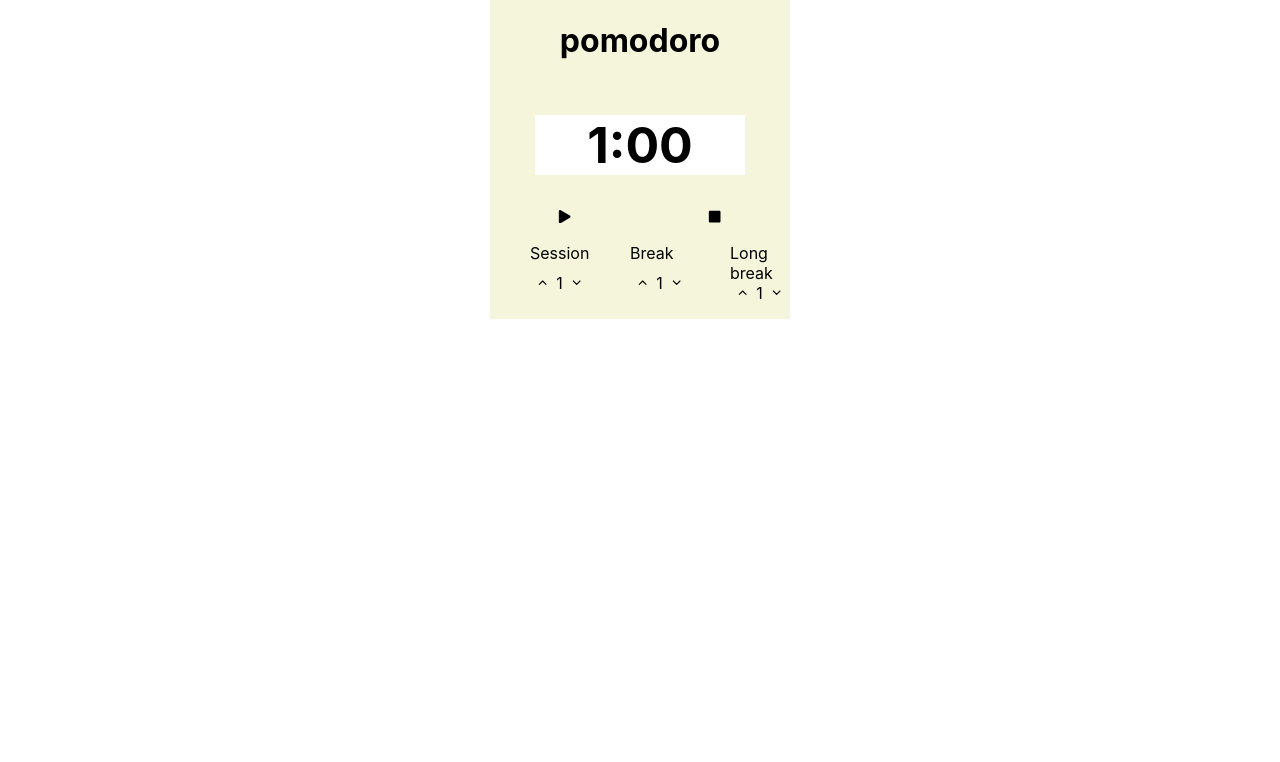
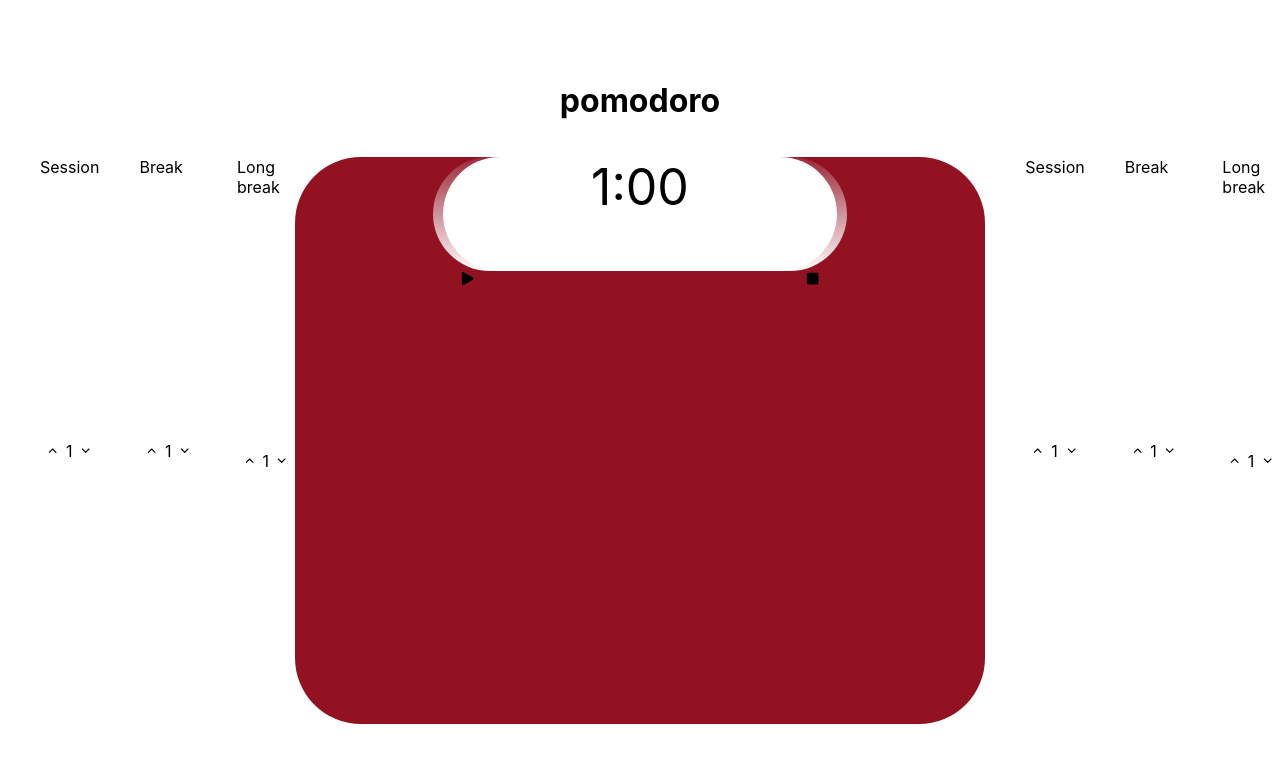
Before and after one commit to davidGasanov/Pomodoro-clock, a React (Create React App) app: page / in a window 1280 px wide. Shown: the top 762 px of the page. Built offline with nearby package versions, Linux system fonts and the light colour scheme.

Commit message:
style: add box dimensions and color.
 add initial form of the clock, as well as the flex-classes to shape the general layout of the app.

```diff
--- a/src/App.css
+++ b/src/App.css
@@ -1,7 +1,18 @@
 .App {
+  min-height: 100vh;
   display: flex;
   flex-direction: column;
-  align-items: center;
+  justify-content: center;
+}
+
+.display-and-control {
+  height: 600px;
+  display: flex;
+  justify-content: center;
+}
+
+.status-display {
+  text-align: center;
 }
 
 .App-logo {
@@ -39,28 +50,26 @@
   }
 }
 
-
-button{
+button {
   cursor: pointer;
   background: none;
   border: none;
 }
 
-
 /* --- <Time Display> --- */
 
-
-.time-box{
-  width: 300px;
-  height: auto;
+.clock-box {
   display: flex;
   flex-direction: column;
   align-items: center;
-  background-color:beige
+  align-self: center;
+  width: 754px;
+  height: 567px;
+  background: #931222;
+  border-radius: 66px;
 }
 
-.time-and-toggles{
-  width: 300px;
+.time-and-toggles {
   display: flex;
   flex-direction: column;
   align-items: center;
@@ -68,40 +77,52 @@ button{
   text-align: center;
 }
 
-.toggles{
+.toggles {
   width: 100%;
   display: flex;
-  justify-content:space-around;
+  justify-content: space-around;
 }
 
+.time-display-box {
+  font-size: 50px;
+  width: 60%;
+  background: linear-gradient(180deg, #9d2938 0%, #fefcfc 100%);
+  border-radius: 82px;
+  height: 20%;
+  box-sizing: border-box;
 
-.display-box{
-  font-size: 50px;
-  width: 70%;
-  background-color: white;
+  display: flex;
+  justify-content: center;
+  align-items: center;
 }
+
+.time-box{
+  border-radius: 82px;
+  width: 100%;
+  height: 100%;
+  text-align: center;
+  background: white;
+  margin: 10px;
+
+}
+
 
 /* --- </Time Display> --- */
 
 
-
-
-
 /* --- <Time Control> --- */
 
-
-.time-card-div{
+.time-card-div {
   display: flex;
 }
 
-.time-card{
+.time-card {
   list-style-type: none;
   width: 25%;
   display: grid;
   grid-template-areas:
-  "h h h"
-  "u t d"
+    "h h h"
+    "u t d";
 }
 
-
 /* --- </Time Control> --- */
--- a/src/App.js
+++ b/src/App.js
@@ -63,8 +63,7 @@ function App() {
   };
 
   const subtractMinute = () => {
-    if(initialTime > 60)
-    setInitialTime(initialTime - 60);
+    if (initialTime > 60) setInitialTime(initialTime - 60);
   };
 
   const resetTimer = () => {
@@ -77,6 +76,13 @@ function App() {
 
   return (
     <div className="App">
+      <h1 className="status-display">{modeStatus}</h1>
+      <div className="display-and-control">
+      <TimeControl
+          initialTime={initialTime}
+          defaultBreak={defaultBreak}
+          defaultLongBreak={defaultLongBreak}
+        />
         <TimeDisplay
           toggleCounter={toggleCounter}
           resetTimer={resetTimer}
@@ -84,10 +90,14 @@ function App() {
           pomodoro={pomodoro}
           setPomodoro={setPomodoro}
           counterStatus={counterStatus}
+        />
+            <TimeControl
           initialTime={initialTime}
           defaultBreak={defaultBreak}
           defaultLongBreak={defaultLongBreak}
         />
+
+      </div>
     </div>
   );
 }
--- a/src/components/TimeDisplay.js
+++ b/src/components/TimeDisplay.js
@@ -10,26 +10,22 @@ import { FaPlay, FaPause, FaStop } from "react-icons/fa";
 const TimeDisplay = ({
   toggleCounter,
   resetTimer,
-  modeStatus,
   pomodoro,
   setPomodoro,
   counterStatus,
-  initialTime,
-  defaultBreak,
-  defaultLongBreak,
 }) => {
   useEffect(() => {
     if (counterStatus && pomodoro > 0) {
       var timeOut = setTimeout(() => {
-          console.log("Counter status: "+counterStatus);
+        console.log("Counter status: " + counterStatus);
         setPomodoro(pomodoro - 1);
         console.log(pomodoro);
       }, 1000);
     }
 
-    return () =>{
+    return () => {
       clearTimeout(timeOut);
-    }
+    };
   }, [pomodoro, counterStatus]);
 
   let minutes = Math.floor(pomodoro / 60);
@@ -41,13 +37,12 @@ const TimeDisplay = ({
   }
 
   return (
-    <div className="time-box">
-      <h1>{modeStatus}</h1>
-
-      <div className="time-and-toggles">
-        <h1 className="display-box">
+    <div className="clock-box">
+      <div className="time-display-box">
+        <span className="time-box">
           {minutes}:{seconds}
-        </h1>
+        </span>
+      </div>
       <div className="toggles">
         <button onClick={toggleCounter}>
           {counterStatus ? <FaPause /> : <FaPlay />}{" "}
@@ -57,13 +52,6 @@ const TimeDisplay = ({
         </button>
       </div>
     </div>
-
-      <TimeControl
-        initialTime={initialTime}
-        defaultBreak={defaultBreak}
-        defaultLongBreak={defaultLongBreak}
-      />
-    </div>
   );
 };
 
```
Lines whose indentation alone changed are shown as unchanged.
